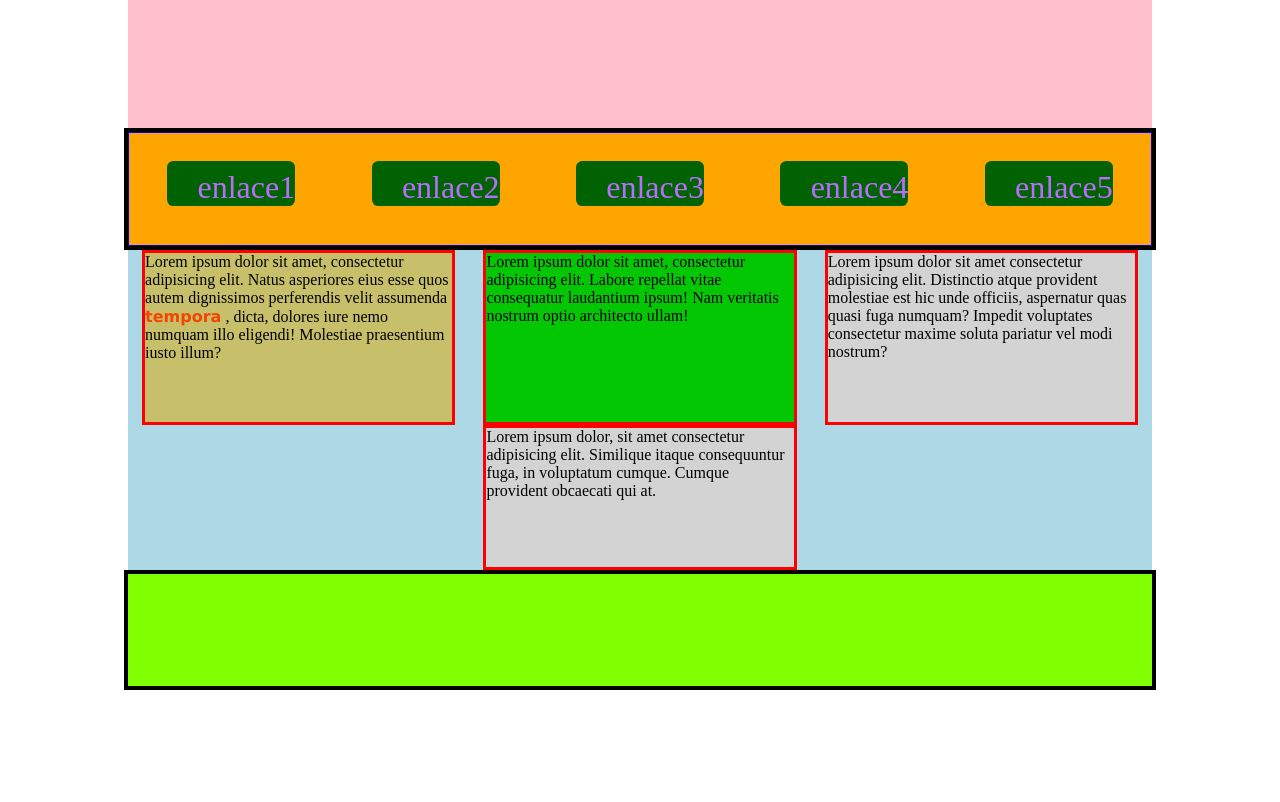
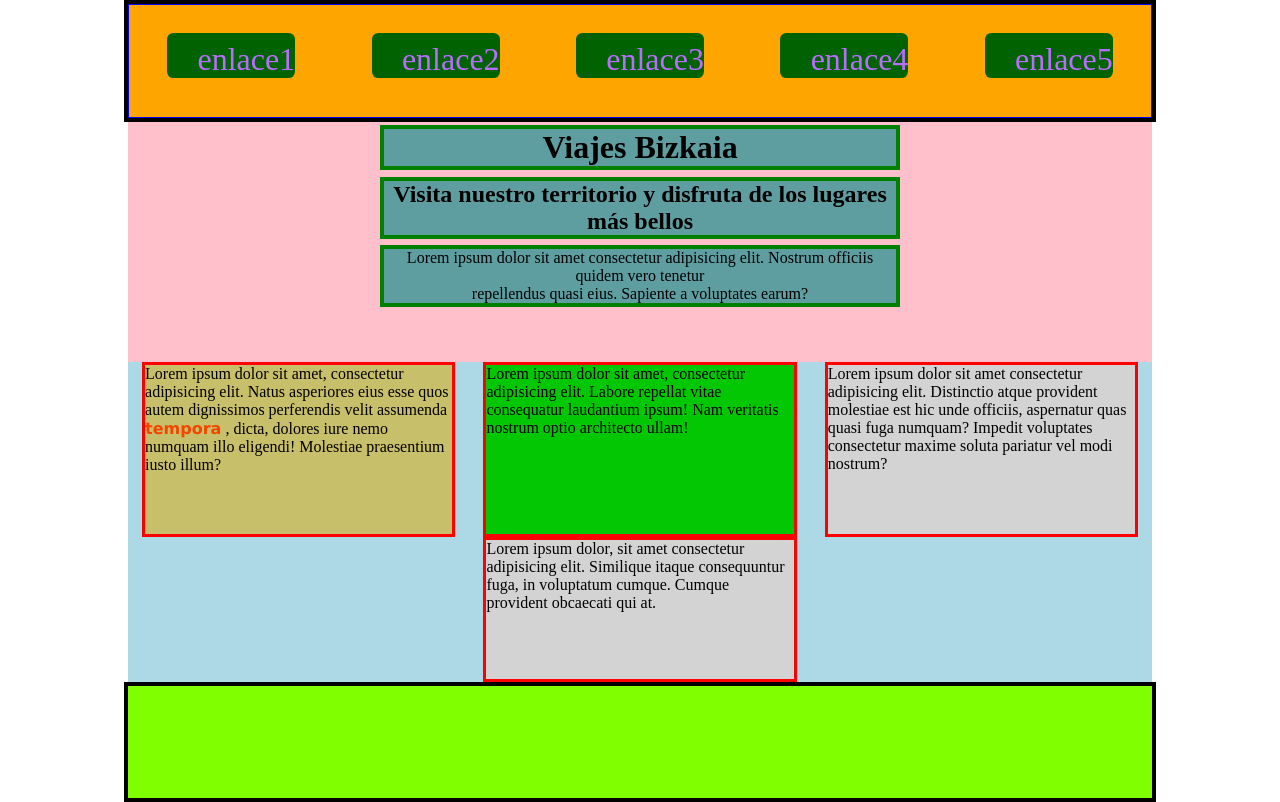
Before and after one commit to moisescolman/proyecto_basico, a plain HTML site: page index.html in a window 1280 px wide. Drawn offline with Linux system fonts and the light colour scheme.

Commit message:
flex main: axis y inversion alineacion

```diff
--- a/index.html
+++ b/index.html
@@ -11,10 +11,6 @@
     </style>
 </head>
 <body>
-    <header>
-
-
-    </header>
     <nav class="ponerBorde">
         <ul>
             <li class="menu"><a href="">enlace1</a></li>
@@ -24,8 +20,12 @@
             <li class="menu"><a href="">enlace5</a></li>
         </ul>
 
-
     </nav>
+    <header>
+        <h1>Viajes Bizkaia</h1>
+        <h2>Visita nuestro territorio y disfruta de los lugares más bellos</h2>
+        <p>Lorem ipsum dolor sit amet consectetur adipisicing elit. Nostrum officiis quidem vero tenetur <br>repellendus quasi eius. Sapiente a voluptates earum?</p>
+    </header>
     <main id="principal">
 
         <div class="izda">Lorem ipsum dolor sit amet, consectetur adipisicing elit. Natus asperiores eius esse quos autem dignissimos perferendis velit assumenda <a href="#" target="_blank">tempora</a> , dicta, dolores iure nemo numquam illo eligendi! Molestiae praesentium iusto illum?
--- a/style.css
+++ b/style.css
@@ -17,7 +17,7 @@
     margin: 0 auto;
 }
 header {
-    min-height: 8rem;
+    min-height: 15rem;
     background-color: pink;
 }
 nav {
@@ -85,6 +85,20 @@
     color: rgb(0, 98, 0);
     transition: 500ms;
 }
+header {
+    display: flex;
+    flex-direction: column;
+    justify-content: flex-start;
+    align-items: center;
+}
+h1, h2, p {
+    width: 50%;
+    background-color: cadetblue;
+    margin: 0.2rem;
+    border: 0.3rem solid green;
+    text-align: center;
+
+}
 /* === MEDIA QUERY === */
 /* Código página en tablet*/
 
```
